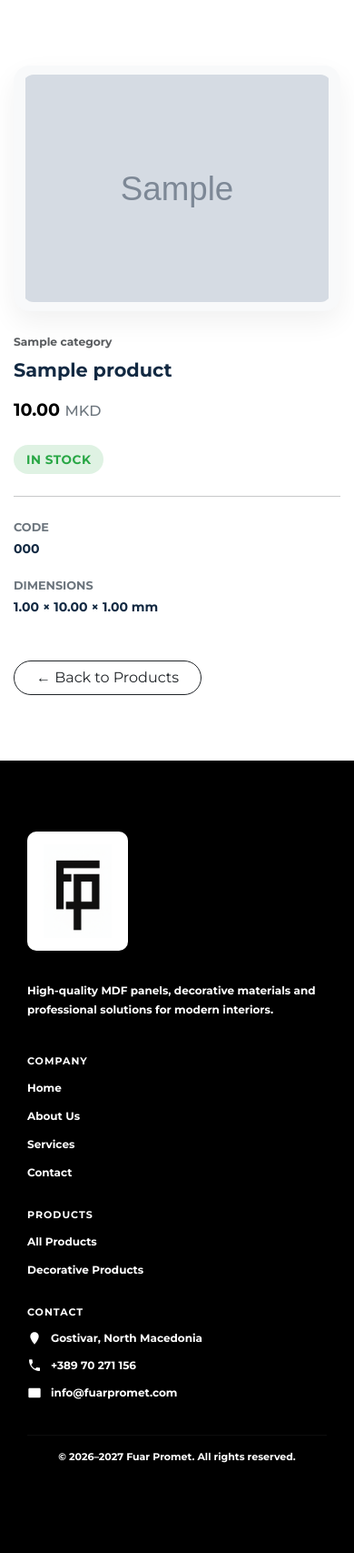
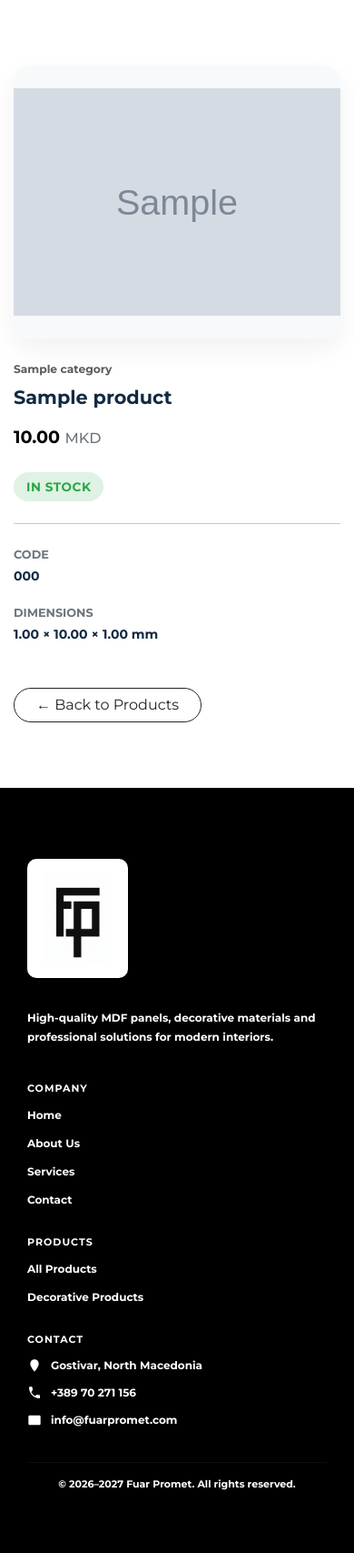
Before and after one commit to aysunsuleymanii/FuarPromet, a Django app: page /product/1/ in a window 390 px wide. Shown: the part 97-1804 px from the top of the page at 91% size. Before the commit the page ends 1705 px from the top, so only its background shows below. Run offline with Django 5.2, Linux system fonts and the light colour scheme; tables that the repository leaves empty hold one stand-in row (values such as "Sample post"); grey boxes marked "Sample" are stand-in pictures.

Commit message:
product detail image fix

```diff
--- a/fuar_promet_web/fuar_promet/templates/product_detail.html
+++ b/fuar_promet_web/fuar_promet/templates/product_detail.html
@@ -12,7 +12,7 @@
         <div class="col-lg-6">
             <div class="product-image-card">
                 {% if product.image %}
-                    <img src="{{ product.image.url }}" alt="{{ product.name }}">
+                    <img src="{{ product.image.url }}" alt="{{ product.name }}" class="product-detail-img">
                 {% else %}
                     <img src="{% static 'placeholder-elegant.png' %}" alt="{% trans 'No image available' %}">
                 {% endif %}
--- a/fuar_promet_web/static/style.css
+++ b/fuar_promet_web/static/style.css
@@ -49,11 +49,12 @@ textarea {
 }
 
 /* Images */
-img {
+img:not(.product-detail-img) {
     max-width: 100%;
     height: auto;
     display: block;
 }
+
 
 /* ================= NAVBAR ================= */
 .navbar {
@@ -585,6 +586,10 @@ img {
 }
 
 .product-image-card {
+    height: 480px;
+    display: flex;
+    align-items: center;
+    justify-content: center;
     background: #f8f9fa;
     border-radius: 18px;
     padding: 20px;
@@ -593,10 +598,10 @@ img {
 
 .product-image-card img {
     width: 100%;
-    height: auto;
-    border-radius: 12px;
-    object-fit: contain;
+    height: 100%;
+    object-fit: cover;
 }
+
 
 .product-title {
     font-size: 2rem;
@@ -1141,3 +1146,33 @@ img {
         margin-left: 0;
     }
 }
+
+.product-image-card {
+    height: 480px;
+    display: flex;
+    align-items: center;
+    justify-content: center;
+    overflow: hidden;
+}
+
+.product-detail-img {
+    width: 100%;
+    height: 100%;
+    object-fit: cover;
+}
+
+
+
+@media (max-width: 991px) {
+    .product-image-card {
+        height: 300px !important;
+        overflow: hidden !important;
+        padding: 0 !important;
+    }
+
+    .product-detail-img {
+        width: 100% !important;
+        height: 100% !important;
+        object-fit: cover !important;
+    }
+}
```
